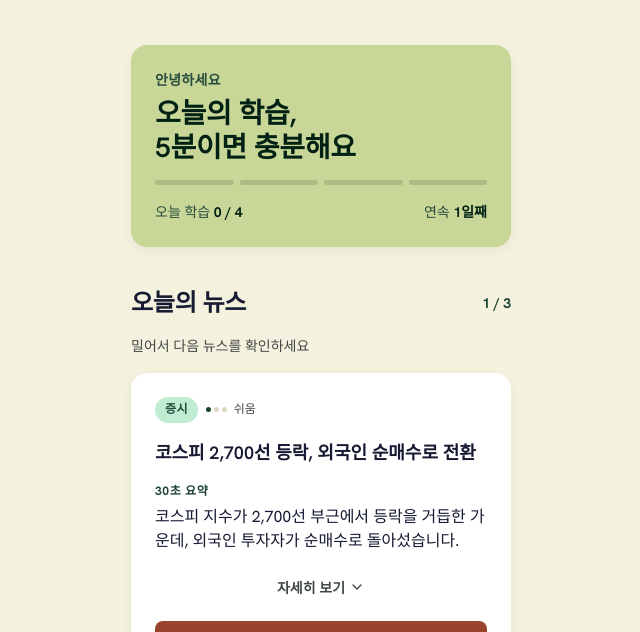
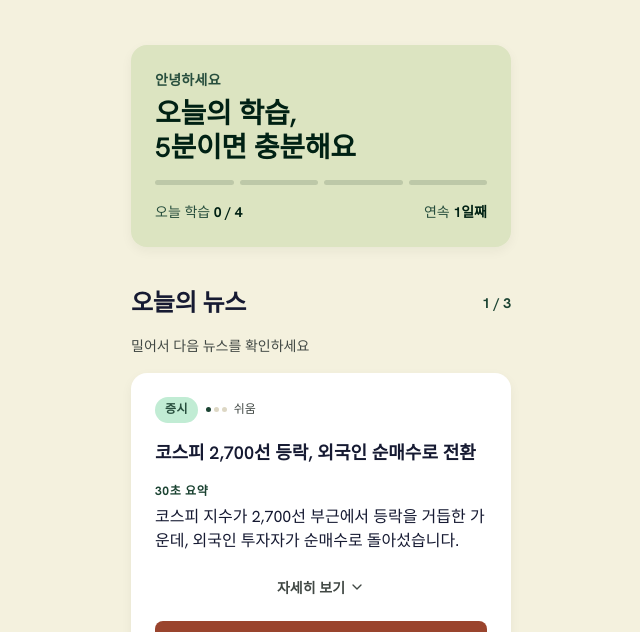
Before and after one commit to kokim80-maker/Econo, a plain HTML site: page index.html in a window 1280 px wide. Shown: the part 89-721 px from the top of the page, without its empty margins (319-959 px from the left). Drawn offline with Linux system fonts and the light colour scheme; a web font is replaced by a local one.

Commit message:
Add files via upload

```diff
--- a/style.css
+++ b/style.css
@@ -196,7 +196,7 @@
 /* ---------- [style-hero] 오늘의 학습 요약 — "Daily Insight" 대표 모듈, 페일 민트 틴트로 차별화 ---------- */
 #section-hero { padding-top: var(--sp-lg); }
 #section-hero .hero-card {
-  background: #c8d697; border-radius: var(--r-card); padding: 24px;
+  background: #dce4c1; border-radius: var(--r-card); padding: 24px;
   box-shadow: var(--shadow-card);
 }
 #section-hero .greeting { color: var(--on-primary-fixed-variant); font-size: 14px; font-weight: 700; letter-spacing: 0.02em; }
```
